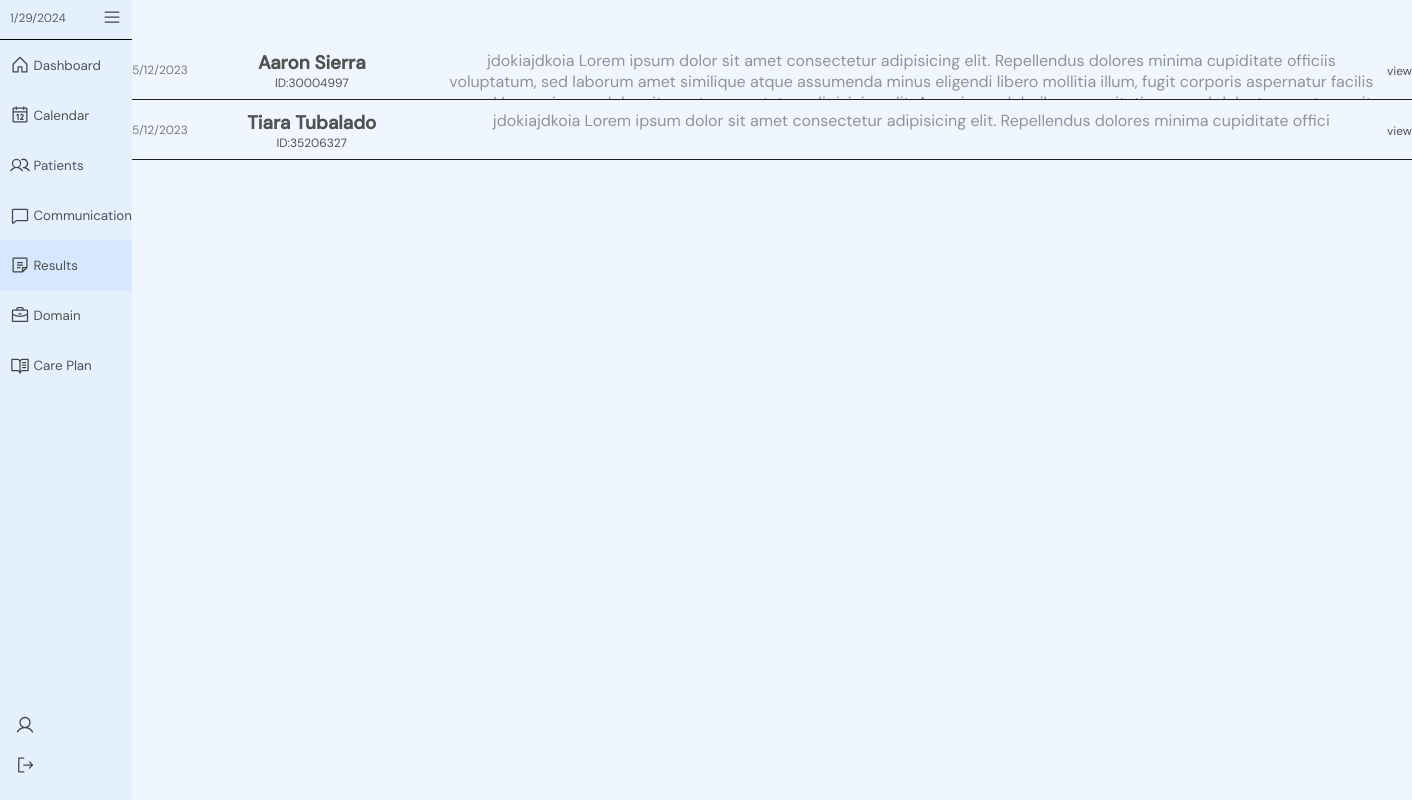
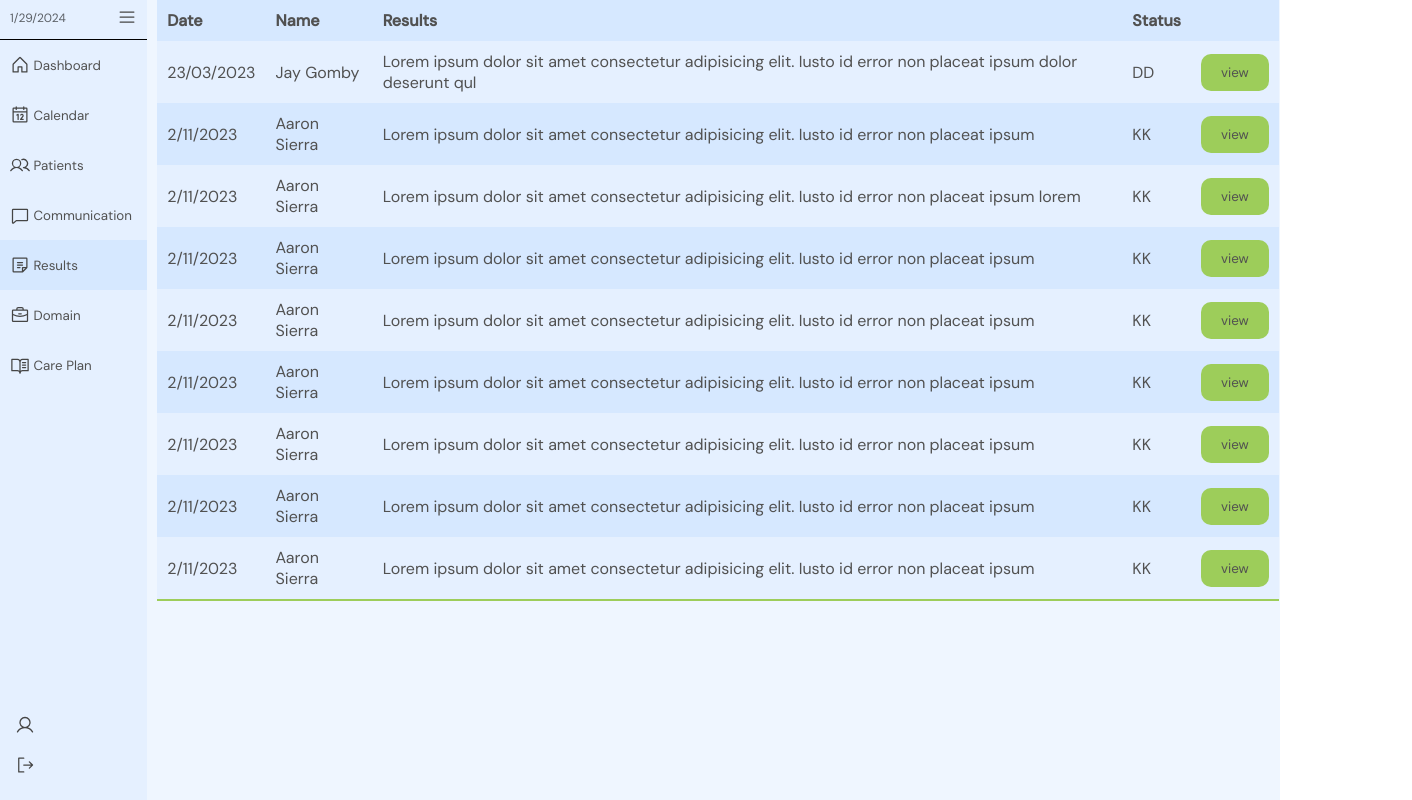
Before and after one commit to DiamondD7/yougotjob_client, a React (Vite) app: page /home in a window 1280 px wide. Both pictures are taken after a click on the button "Results". Shown: the whole page, 1412 px wide, since content can reach past the window. Built offline with nearby package versions, Linux system fonts and the light colour scheme.

Commit message:
added table for result component

```diff
--- a/src/components/Results/Results.jsx
+++ b/src/components/Results/Results.jsx
@@ -4,50 +4,128 @@ import "../../styles/resultsstyles.css";
 const Results = () => {
   return (
     <div>
-      <div className="patients-results-container__wrapper">
-        <div className="patients-results-container">
-          <div>
-            <p className="patient-result-date">5/12/2023</p>
-          </div>
-          <div className="patient-sub-details__wrapper">
-            <h3 className="patient-name__text">Aaron Sierra</h3>
-            <p className="patient-id__text">ID:30004997</p>
-          </div>
-          <div className="patient-diagnosis__wrapper">
-            <p>
-              jdokiajdkoia Lorem ipsum dolor sit amet consectetur adipisicing
-              elit. Repellendus dolores minima cupiditate officiis voluptatum,
-              sed laborum amet similique atque assumenda minus eligendi libero
-              mollitia illum, fugit corporis aspernatur facilis nemo! Lorem
-              ipsum dolor sit amet consectetur adipisicing elit. Asperiores
-              doloribus exercitationem, ad delectus, nostrum sit magni veniam
-              illo corporis minus iusto dolor, nulla rerum necessitatibus
-              reprehenderit. Quam fuga nostrum dolorum!
-            </p>
-          </div>
-          <div>
-            <button className="patient-view__btn">view</button>
-          </div>
-        </div>
-        <div className="patients-results-container">
-          <div>
-            <p className="patient-result-date">5/12/2023</p>
-          </div>
-          <div className="patient-sub-details__wrapper">
-            <h3 className="patient-name__text">Tiara Tubalado </h3>
-            <p className="patient-id__text">ID:35206327</p>
-          </div>
-          <div className="patient-diagnosis__wrapper">
-            <p>
-              jdokiajdkoia Lorem ipsum dolor sit amet consectetur adipisicing
-              elit. Repellendus dolores minima cupiditate offici
-            </p>
-          </div>
-          <div>
-            <button className="patient-view__btn">view</button>
-          </div>
-        </div>
-      </div>
+      <table>
+        <thead>
+          <tr>
+            <th>Date</th>
+            <th>Name</th>
+            <th>Results</th>
+            <th>Status</th>
+            <th></th>
+          </tr>
+        </thead>
+
+        <tbody>
+          <tr>
+            <td>23/03/2023</td>
+            <td>Jay Gomby</td>
+            <td>
+              Lorem ipsum dolor sit amet consectetur adipisicing elit. Iusto id
+              error non placeat ipsum dolor deserunt qul
+            </td>
+            <td>DD</td>
+            <td>
+              <button>view</button>
+            </td>
+          </tr>
+          <tr>
+            <td>2/11/2023</td>
+            <td>Aaron Sierra</td>
+            <td>
+              Lorem ipsum dolor sit amet consectetur adipisicing elit. Iusto id
+              error non placeat ipsum
+            </td>
+            <td>KK</td>
+            <td>
+              <button>view</button>
+            </td>
+          </tr>
+          <tr>
+            <td>2/11/2023</td>
+            <td>Aaron Sierra</td>
+            <td>
+              Lorem ipsum dolor sit amet consectetur adipisicing elit. Iusto id
+              error non placeat ipsum lorem
+            </td>
+            <td>KK</td>
+            <td>
+              <button>view</button>
+            </td>
+          </tr>
+          <tr>
+            <td>2/11/2023</td>
+            <td>Aaron Sierra</td>
+            <td>
+              Lorem ipsum dolor sit amet consectetur adipisicing elit. Iusto id
+              error non placeat ipsum
+            </td>
+            <td>KK</td>
+            <td>
+              <button>view</button>
+            </td>
+          </tr>
+          <tr>
+            <td>2/11/2023</td>
+            <td>Aaron Sierra</td>
+            <td>
+              Lorem ipsum dolor sit amet consectetur adipisicing elit. Iusto id
+              error non placeat ipsum
+            </td>
+            <td>KK</td>
+            <td>
+              <button>view</button>
+            </td>
+          </tr>
+          <tr>
+            <td>2/11/2023</td>
+            <td>Aaron Sierra</td>
+            <td>
+              Lorem ipsum dolor sit amet consectetur adipisicing elit. Iusto id
+              error non placeat ipsum
+            </td>
+            <td>KK</td>
+            <td>
+              <button>view</button>
+            </td>
+          </tr>
+          <tr>
+            <td>2/11/2023</td>
+            <td>Aaron Sierra</td>
+            <td>
+              Lorem ipsum dolor sit amet consectetur adipisicing elit. Iusto id
+              error non placeat ipsum
+            </td>
+            <td>KK</td>
+            <td>
+              <button>view</button>
+            </td>
+          </tr>
+          <tr>
+            <td>2/11/2023</td>
+            <td>Aaron Sierra</td>
+            <td>
+              Lorem ipsum dolor sit amet consectetur adipisicing elit. Iusto id
+              error non placeat ipsum
+            </td>
+            <td>KK</td>
+            <td>
+              <button>view</button>
+            </td>
+          </tr>
+          <tr>
+            <td>2/11/2023</td>
+            <td>Aaron Sierra</td>
+            <td>
+              Lorem ipsum dolor sit amet consectetur adipisicing elit. Iusto id
+              error non placeat ipsum
+            </td>
+            <td>KK</td>
+            <td>
+              <button>view</button>
+            </td>
+          </tr>
+        </tbody>
+      </table>
     </div>
   );
 };
--- a/src/styles/resultsstyles.css
+++ b/src/styles/resultsstyles.css
@@ -1,54 +1,44 @@
-.patients-results-container__wrapper{
-    margin-top: 40px;
+table {
+  width: 99%;
+  margin-left: 10px;
+  border-collapse: collapse;
+}
+table thead {
+  background-color: #d6e8ff;
 }
 
-.patients-results-container{
-    display: flex;
-    justify-content: space-around;
-    align-items: center;
-    width: 100%;
-    height: 60px;
-    /* background-color: red; */
-    border: 1px solid #202020;
-    border-top: none;
-    border-left: none;
-    border-right: none;
+table thead tr th {
+  padding: 10px;
+  text-align: left;
 }
 
-.patient-sub-details__wrapper{
-    /* background-color: blue; */
-    height: 100%;
-    width:300px;
-    padding:10px 10px 10px 0;
-    text-align: center;
-    overflow:hidden;
-
+table tbody tr td {
+  padding: 10px;
 }
 
-.patient-diagnosis__wrapper {
-    text-align: center;
-    padding:10px 10px 10px 0;
-    height: 100%;
-    width: 1100px;
-    overflow: auto;
+table tbody tr:nth-child(odd) {
+  background-color: #e5f0ff;
 }
-.patient-diagnosis__wrapper p{
-    color: rgba(0, 0, 0, 0.4);
+table tbody tr:nth-child(even) {
+  background-color: #d6e8ff;
+}
+table tbody tr:last-of-type {
+  border-bottom: 2px solid #9dcd5a;
 }
 
-
-.patient-id__text{
-    font-size: 12px;
+table tbody tr td button {
+  border: none;
+  background-color: #9dcd5a;
+  padding: 10px 20px;
+  border-radius: 10px;
+  cursor: pointer;
 }
 
-.patient-view__btn{
-    border: none;
-    background-color: transparent;
-    cursor: pointer;
-    font-size: 12px;
-}
-
-.patient-result-date{
-    color: rgba(0, 0, 0, 0.5);
-    font-size: 12px;
-}
+/*
+table,
+th,
+td {
+  border-collapse: collapse;
+  border: 1px solid #000;
+  overflow: auto;
+} */
```
